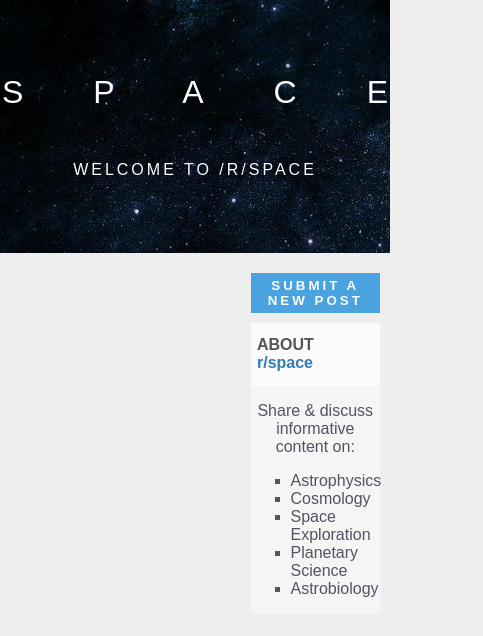
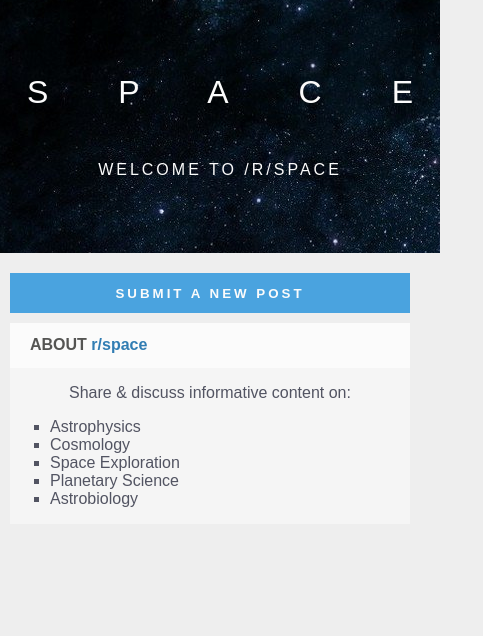
Before and after one commit to akijakya/reddit-clone, a website: page public/views/reddit-front.html in a window 390 px wide. Shown: the whole page, 483 px wide, since content can reach past the window. Drawn offline with Linux system fonts and the light colour scheme; no server answers; a web font is replaced by a local one.

Commit message:
created mobile view and post loading animation

```diff
--- a/public/assets/style.css
+++ b/public/assets/style.css
@@ -53,7 +53,7 @@
 /* CONTENT */
 
 content {
-    display: inherit;
+    display: flex;
     flex-direction: row;
     margin: 20px 10px;
 }
@@ -81,7 +81,21 @@
     list-style: none;
     padding: 1%;
     margin-bottom: 1px;
+    animation-duration: 1s;
+    animation-name: slidein;
 }
+
+@keyframes slidein {
+    from {
+      margin-top: 100%;
+      width: 100%;
+    }
+
+    to {
+      margin-top: 0%;
+      width: 100%;
+    }
+  }
 
 .vote-section {
     flex: 0 0 10%;
@@ -225,3 +239,23 @@
 #about-desc ul {
     list-style-type: square;
 }
+
+/* mobile view */
+@media screen and (max-width: 700px){
+    content {
+        display: flex;
+        flex-direction: column-reverse;
+        margin: 20px 10px;
+    }
+
+    header {
+        min-width: 440px;
+    }
+
+    posts, aside {
+        width: 100%;
+        margin: 0;
+        box-sizing: border-box;
+        min-width: 400px;
+    }
+}
```
